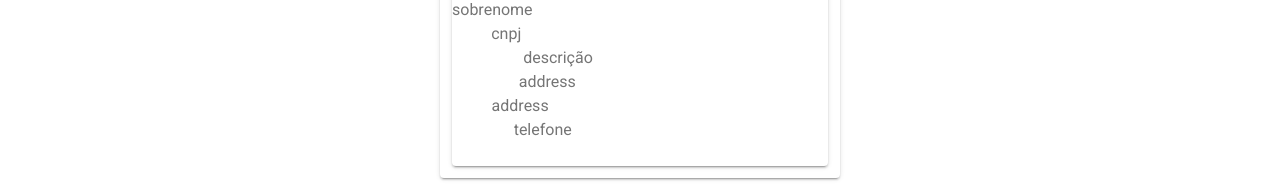
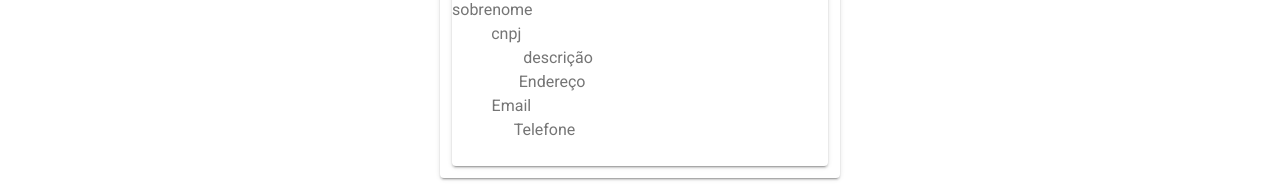
Before and after one commit to DeOliveiraDev/Grupo3-IterisHackathon, a Vue app: page /#/OngsCadastro in a window 1280 px wide. Shown: the part 198-390 px from the top of the page. Built offline with nearby package versions, Linux system fonts and the light colour scheme.

Commit message:
reversão forms

```diff
--- a/src/views/EmpresaCadastro.vue
+++ b/src/views/EmpresaCadastro.vue
@@ -32,11 +32,11 @@
                                 </div>
                                 <div>
                                     <label for="address">Endereço</label>
-                                    <input name="address" v-model="address" placeholder="address">
+                                    <input name="address" v-model="address" placeholder="Endereço">
                                 </div>
                                 <div>
                                     <label for="email">Email</label>
-                                    <input name="email" v-model="email" placeholder="address">
+                                    <input name="email" v-model="email" placeholder="Email">
                                 </div>
                                  <div>
                                     <label for="phone">Telefone</label>
--- a/src/views/OngsCadastro.vue
+++ b/src/views/OngsCadastro.vue
@@ -32,15 +32,15 @@
                                 </div>
                                 <div>
                                     <label for="address">Endereço</label>
-                                    <input name="address" v-model="address" placeholder="address">
+                                    <input name="address" v-model="address" placeholder="Endereço">
                                 </div>
                                 <div>
                                     <label for="email">Email</label>
-                                    <input name="email" v-model="email" placeholder="address">
+                                    <input name="email" v-model="email" placeholder="Email">
                                 </div>
                                  <div>
                                     <label for="phone">Telefone</label>
-                                    <input name="phone" v-model="phone" placeholder="telefone">
+                                    <input name="phone" v-model="phone" placeholder="Telefone">
                                 </div>
                                 <input type="submit" value="register">
                             </form>
--- a/src/views/PaginaInicial.vue
+++ b/src/views/PaginaInicial.vue
@@ -51,7 +51,7 @@
           atividades, além de surgirem novas parcerias. Dentre esses setores
           temos empresas,Ong's e profissionais da saúde, arte cultura e outras
           áreas. Para contribuir melhor desenvolvimento desse cenário surge a
-          Connect, que visa conctar artista, profissionais de varias áreas,
+          Connect, que visa conectar artistas, profissionais de varias áreas,
           ong's e empresas.
         </p>
         <!-- Missão,Visão e valores -->
--- a/src/views/ProfissionaisCadastro.vue
+++ b/src/views/ProfissionaisCadastro.vue
@@ -36,11 +36,11 @@
                                 </div>
                                 <div>
                                     <label for="address">Endereço</label>
-                                    <input name="address" v-model="address" placeholder="address">
+                                    <input name="address" v-model="address" placeholder="Endereço">
                                 </div>
                                 <div>
                                     <label for="email">Email</label>
-                                    <input name="email" v-model="email" placeholder="address">
+                                    <input name="email" v-model="email" placeholder="Email">
                                 </div>
                                  <div>
                                     <label for="phone">Telefone</label>
```
